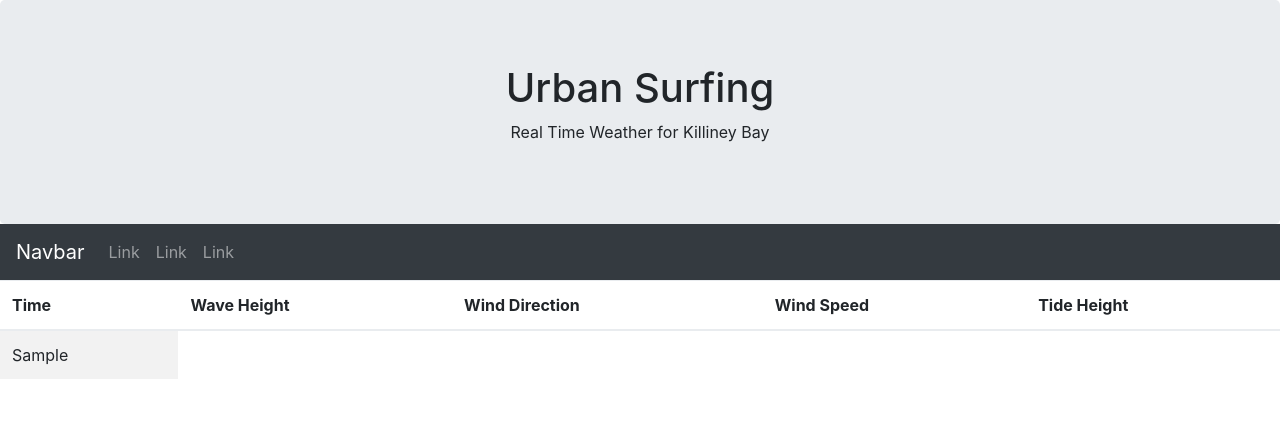
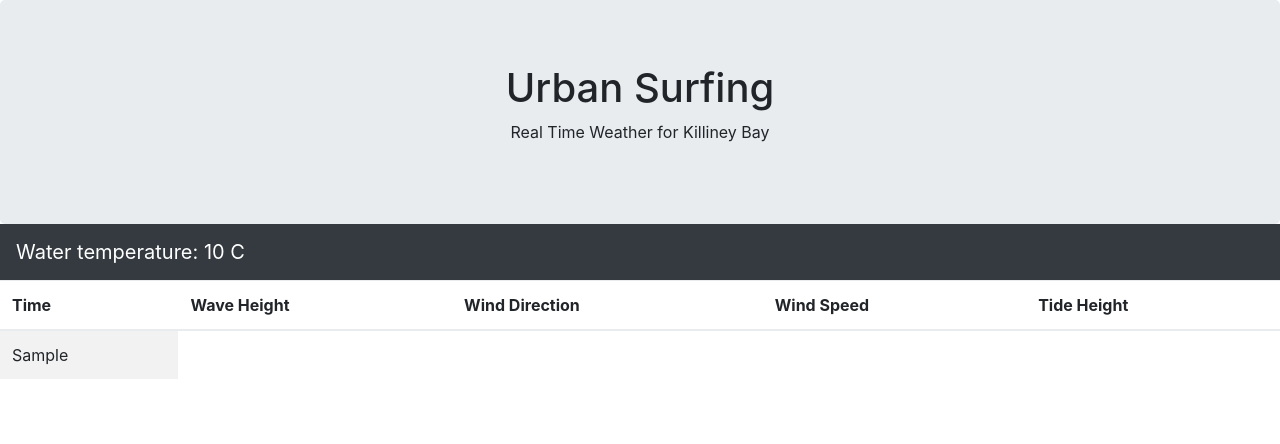
Before and after one commit to GrennanM/urbanForecast, a Flask app: template app/templates/home.html in a window 1280 px wide. Shown: the top 444 px of the page. Run offline with Flask 2, Linux system fonts and the light colour scheme; the template is opened without the code that fills it: most values are stand-ins (such as "Sample title", 1, 10 or a date in 2020); parts of the project's set-up code (start-up, migrations or seed data) failed here and were passed over; some libraries are stand-ins or nearby versions.

Commit message:
added current water temperature to nav bar

```diff
--- a/app/templates/layout.html
+++ b/app/templates/layout.html
@@ -25,22 +25,16 @@
   </div>
 
   <nav class="navbar navbar-expand-sm bg-dark navbar-dark">
-    <a class="navbar-brand" href="#">Navbar</a>
+    <div class="navbar-brand">Water temperature: {{ waterTemp }} C</div>
     <button class="navbar-toggler" type="button" data-toggle="collapse" data-target="#collapsibleNavbar">
       <span class="navbar-toggler-icon"></span>
     </button>
     <div class="collapse navbar-collapse" id="collapsibleNavbar">
-      <ul class="navbar-nav">
+      <!-- <ul class="navbar-nav">
         <li class="nav-item">
           <a class="nav-link" href="#">Link</a>
         </li>
-        <li class="nav-item">
-          <a class="nav-link" href="#">Link</a>
-        </li>
-        <li class="nav-item">
-          <a class="nav-link" href="#">Link</a>
-        </li>
-      </ul>
+      </ul> -->
     </div>
   </nav>
 
```
